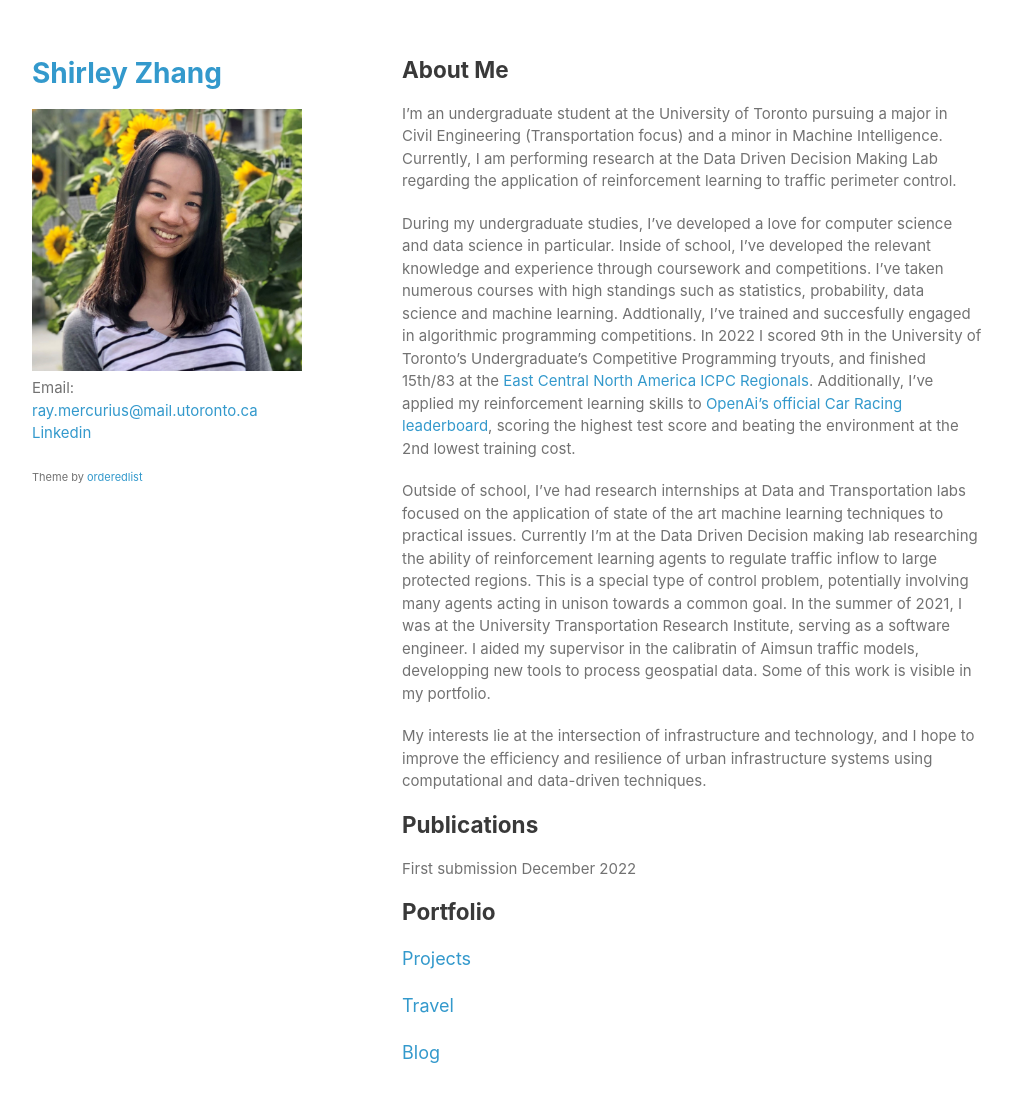
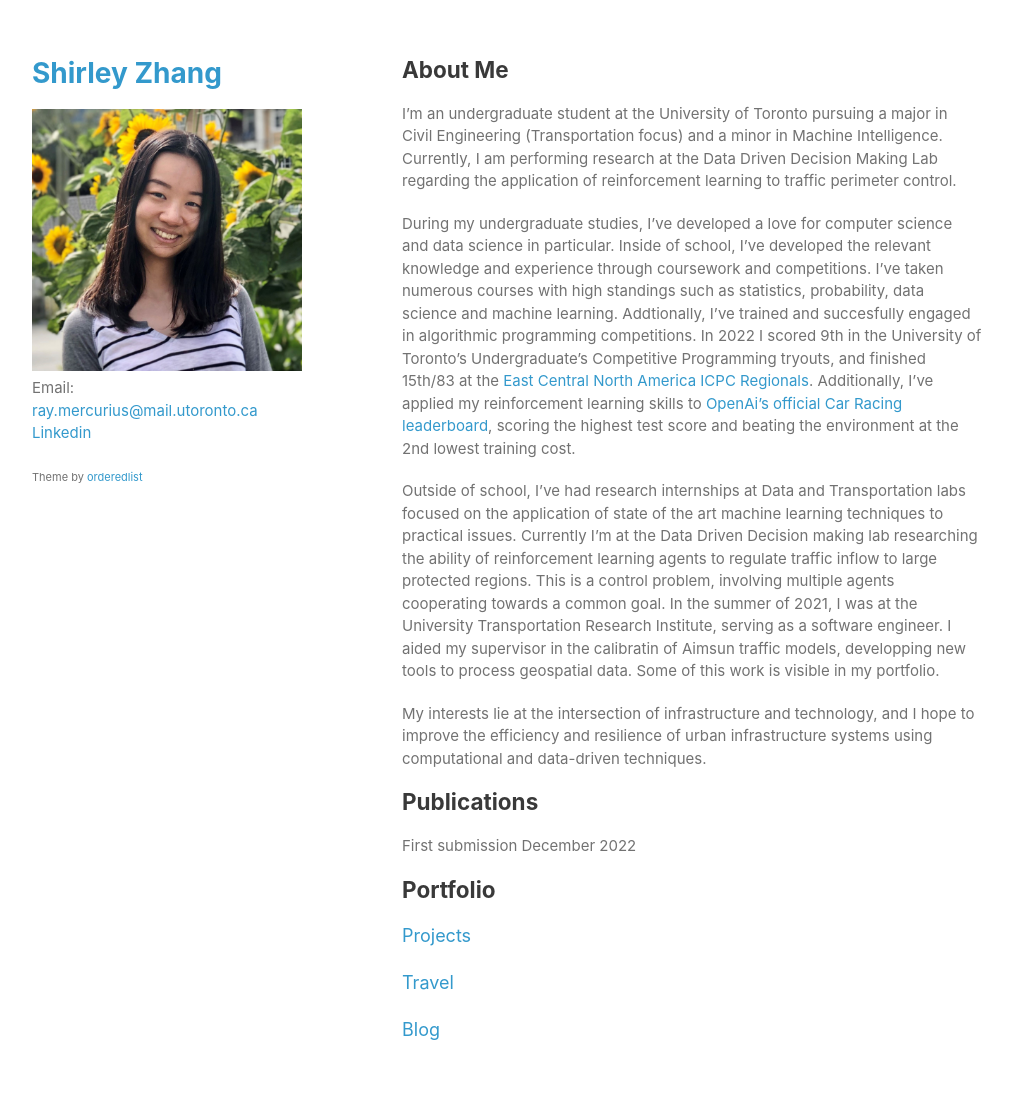
Before and after one commit to Ceudan/Ceudan_Reads.github.io, a Jekyll site: the page built from index.md, in a window 1280 px wide and 1136 px high. Shown: the top 1102 px of the window, without its empty margins (133-1145 px from the left). Built offline with Jekyll 4.4.1, drawn with Linux system fonts in a browser that asks for light colours.

Commit message:
Update index.md

```diff
--- a/index.md
+++ b/index.md
@@ -7,7 +7,7 @@ I'm an undergraduate student at the University of Toronto pursuing a major in Ci
 
 During my undergraduate studies, I've developed a love for computer science and data science in particular. Inside of school, I've developed the relevant knowledge and experience through coursework and competitions. I've taken numerous courses with high standings such as statistics, probability, data science and machine learning. Addtionally, I've trained and succesfully engaged in algorithmic programming competitions. In 2022 I scored 9th in the University of Toronto's Undergraduate's Competitive Programming tryouts, and finished 15th/83 at the [East Central North America ICPC Regionals](https://icpc.global/regionals/finder/East-Central-NA-2021/standings). Additionally, I've applied my reinforcement learning skills to [OpenAi's official Car Racing leaderboard](https://github.com/openai/gym/wiki/Leaderboard), scoring the highest test score and beating the environment at the 2nd lowest training cost.
 
-Outside of school, I've had research internships at Data and Transportation labs focused on the application of state of the art machine learning techniques to practical issues. Currently I'm at the Data Driven Decision making lab researching the ability of reinforcement learning agents to regulate traffic inflow to large protected regions. This is a special type of control problem, potentially involving many agents acting in unison towards a common goal. In the summer of 2021, I was at the University Transportation Research Institute, serving as a software engineer. I aided my supervisor in the calibratin of Aimsun traffic models, developping new tools to process geospatial data. Some of this work is visible in my portfolio.
+Outside of school, I've had research internships at Data and Transportation labs focused on the application of state of the art machine learning techniques to practical issues. Currently I'm at the Data Driven Decision making lab researching the ability of reinforcement learning agents to regulate traffic inflow to large protected regions. This is a control problem, involving multiple agents cooperating towards a common goal. In the summer of 2021, I was at the University Transportation Research Institute, serving as a software engineer. I aided my supervisor in the calibratin of Aimsun traffic models, developping new tools to process geospatial data. Some of this work is visible in my portfolio.
 
 My interests lie at the intersection of infrastructure and technology, and I hope to improve the efficiency and resilience of urban infrastructure systems using computational and data-driven techniques.
 
```
